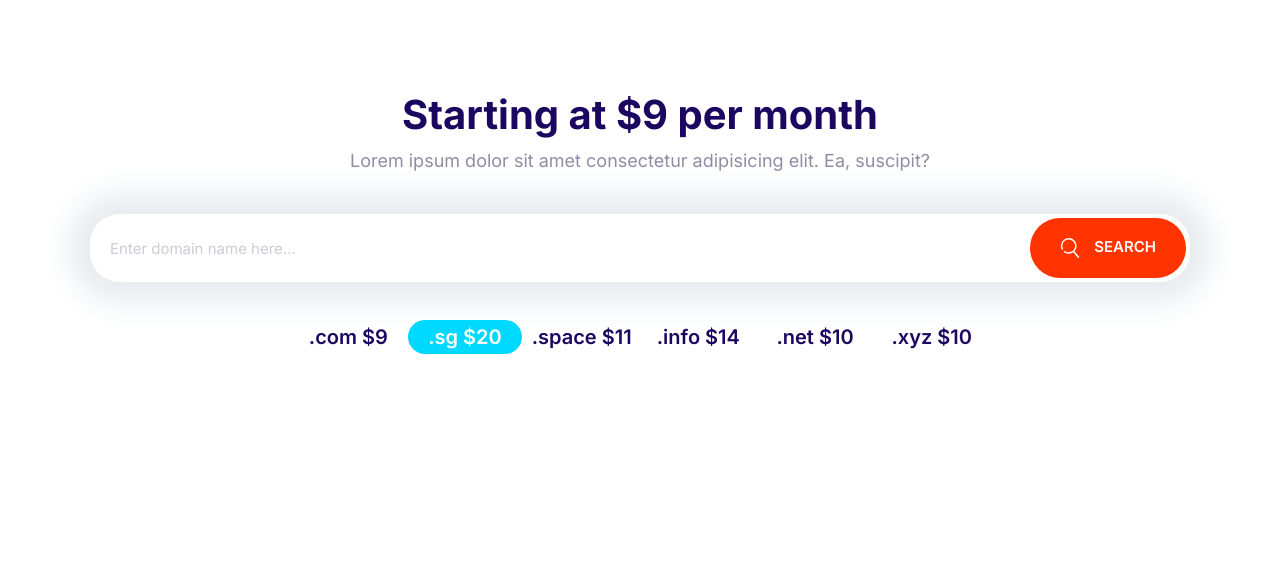
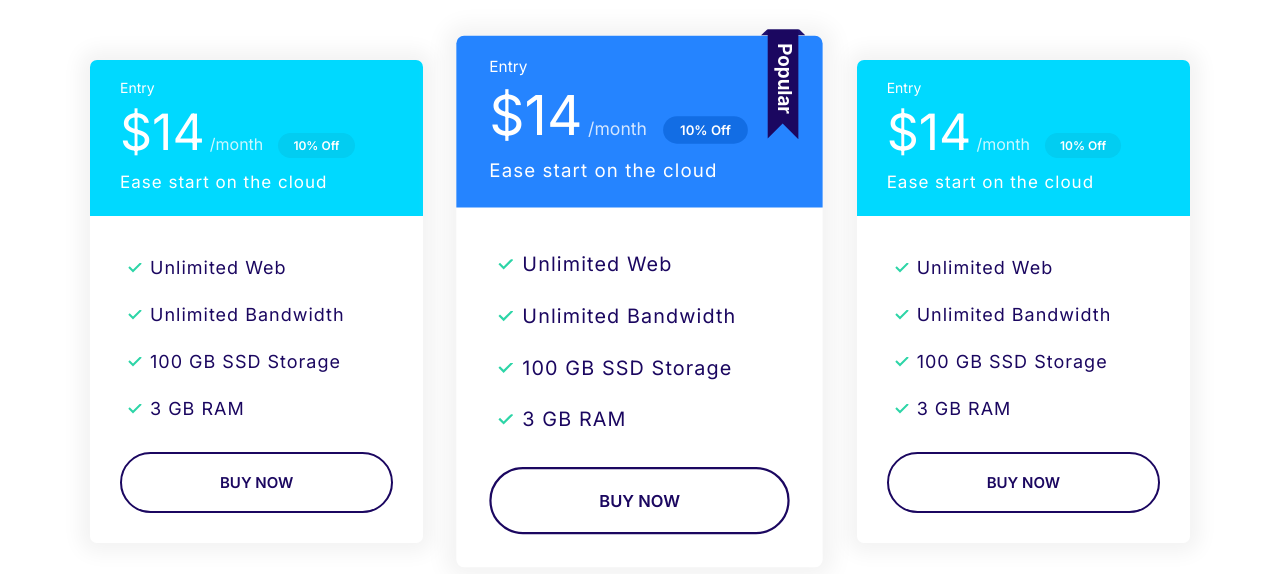
Before and after one commit to emmaswamn/1st-website, a plain HTML site: page index.html in a window 1280 px wide. Drawn offline with Linux system fonts and the light colour scheme.

Commit message:
Define plans block component.

```diff
--- a/CSS/styles.css
+++ b/CSS/styles.css
@@ -329,12 +329,28 @@ a{
     color: #fff;
 }
 
+.card--primary .badge--primary{
+    background: #126de4;
+}
+
 .card--secondary .badge--secondary{
     background: #02cdf1;
 }
 
 
 /* Plans */
+.plan{
+    transition: transform 0.2s ease-out;
+}
+
+
+.plan:hover{
+    transform: scale(1.05);
+}
+
+.plan--popular:hover{
+    transform: scale(1.15);
+}
 
 .plan__name{
     color: #fff;
@@ -365,6 +381,10 @@ a{
 .plan .list__item{
     margin-bottom: 2rem;
     letter-spacing: 1px;
+}
+
+.plan--popular{
+    transform: scale(1.1);
 }
 
 .plan--popular .card__header{
@@ -474,6 +494,14 @@ a{
     .grid--1x2{
         grid-template-columns: repeat(2,1fr);
     }
+
+}
+
+@media screen and (min-width:1024px) {
+    .grid--1x3{
+        grid-template-columns: repeat(3,1fr);
+    }
+
 }
 
 /* Testimonials */
@@ -743,3 +771,15 @@ a{
         grid-template-columns: repeat(auto-fit,minmax(10rem, 1fr)) ;
     }
 }
+
+
+/* Plans Block */
+
+.block-plans .grid{
+    gap: 8rem 5rem;
+}
+
+.block-plans .card{
+    max-width: 500px;
+    margin: 0 auto;
+}
--- a/index.html
+++ b/index.html
@@ -15,34 +15,69 @@
     <link rel="stylesheet" href="css/styles.css" />
   </head>
   <body>
-    <section class="block container block-domin">
-      <header class="block__header">
-        <h2>Starting at $9 per month</h2>
-        <p>
-          Lorem ipsum dolor sit amet consectetur adipisicing elit. Ea, suscipit?
-        </p>
-      </header>
-      <div class="input-group">
-        <input
-          type="text"
-          class="input"
-          placeholder="Enter domain name here..."
-        />
-        <button class="btn btn--accent">
-          <svg class="icon icon--white">
-            <use xlink:href="images\sprite.svg#search"></use>
-          </svg>
-          Search
-        </button>
+    <section class="block container block-plans">
+      <div class="grid grid--1x3">
+        <div class="plan">
+          <div class="card card--secondary">
+            <header class="card__header">
+              <h3 class="plan__name">Entry</h3>
+              <span class="plan__price">$14</span>
+              <span class="plan__billing-cycle">/month</span>
+              <span class="badge badge--secondary badge--small">10% Off</span>
+              <span class="plan__description">Ease start on the cloud</span>
+            </header>
+            <div class="card__body">
+              <ul class="list list--tick">
+                <li class="list__item">Unlimited Web</li>
+                <li class="list__item">Unlimited Bandwidth</li>
+                <li class="list__item">100 GB SSD Storage</li>
+                <li class="list__item">3 GB RAM</li>
+              </ul>
+              <button class="btn btn--outline btn--block">Buy Now</button>
+            </div>
+          </div>
+        </div>
+        <div class="plan plan--popular">
+          <div class="card card--primary">
+            <header class="card__header">
+              <h3 class="plan__name">Entry</h3>
+              <span class="plan__price">$14</span>
+              <span class="plan__billing-cycle">/month</span>
+              <span class="badge badge--primary badge--small">10% Off</span>
+              <span class="plan__description">Ease start on the cloud</span>
+            </header>
+            <div class="card__body">
+              <ul class="list list--tick">
+                <li class="list__item">Unlimited Web</li>
+                <li class="list__item">Unlimited Bandwidth</li>
+                <li class="list__item">100 GB SSD Storage</li>
+                <li class="list__item">3 GB RAM</li>
+              </ul>
+              <button class="btn btn--outline btn--block">Buy Now</button>
+            </div>
+          </div>
+        </div>
+        <div class="plan">
+          <div class="card card--secondary">
+            <header class="card__header">
+              <h3 class="plan__name">Entry</h3>
+              <span class="plan__price">$14</span>
+              <span class="plan__billing-cycle">/month</span>
+              <span class="badge badge--secondary badge--small">10% Off</span>
+              <span class="plan__description">Ease start on the cloud</span>
+            </header>
+            <div class="card__body">
+              <ul class="list list--tick">
+                <li class="list__item">Unlimited Web</li>
+                <li class="list__item">Unlimited Bandwidth</li>
+                <li class="list__item">100 GB SSD Storage</li>
+                <li class="list__item">3 GB RAM</li>
+              </ul>
+              <button class="btn btn--outline btn--block">Buy Now</button>
+            </div>
+          </div>
+        </div>
       </div>
-      <ul class="list block-domain__price">
-        <li>.com $9</li>
-        <li><span class="badge badge--secondary">.sg $20</span></li>
-        <li>.space $11</li>
-        <li>.info $14</li>
-        <li>.net $10</li>
-        <li>.xyz $10</li>
-      </ul>
     </section>
     <script src="js/main.js"></script>
   </body>
```
Also changed, not shown: components/plansblock.html (added, +64 -0 lines).
